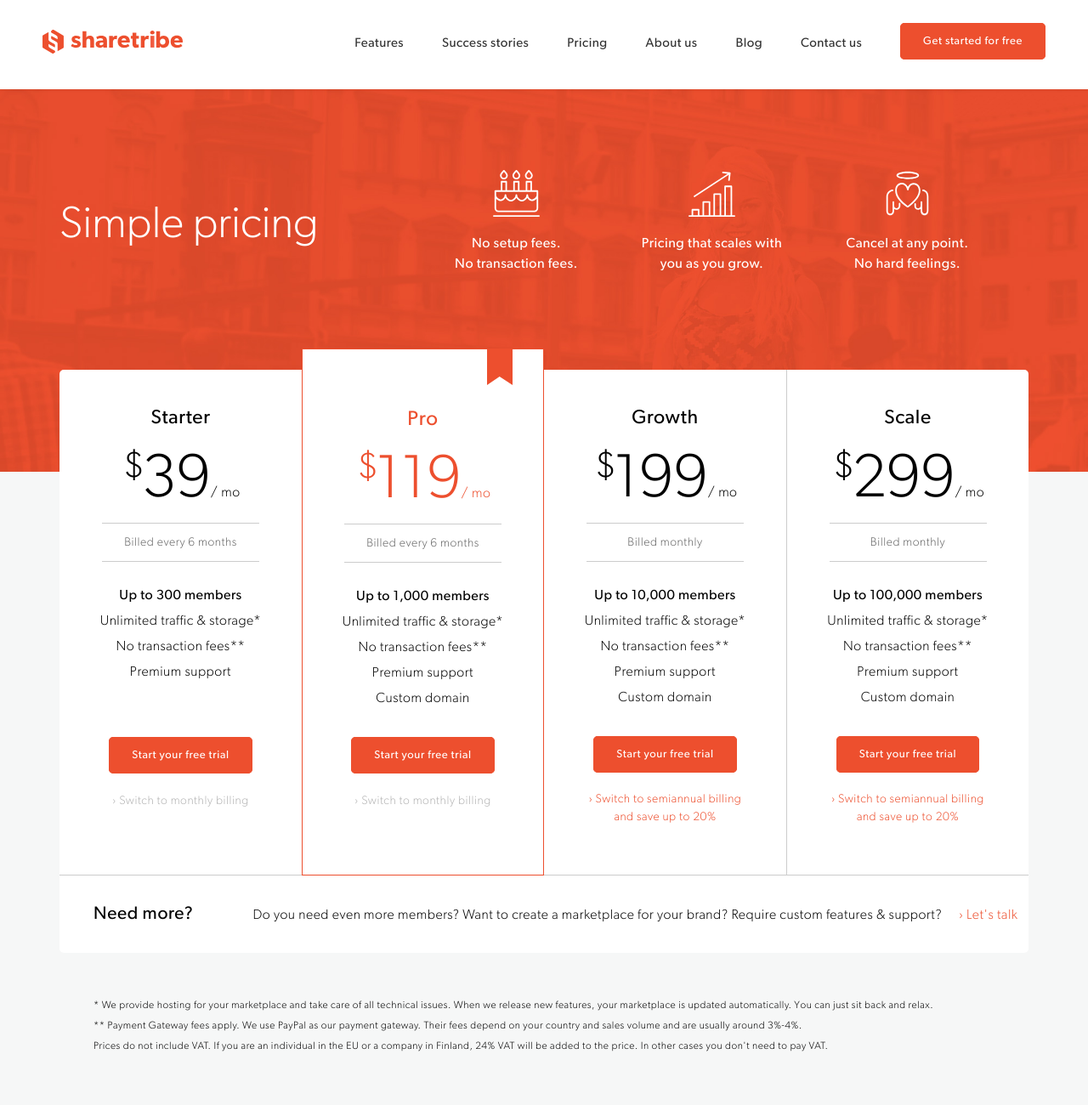
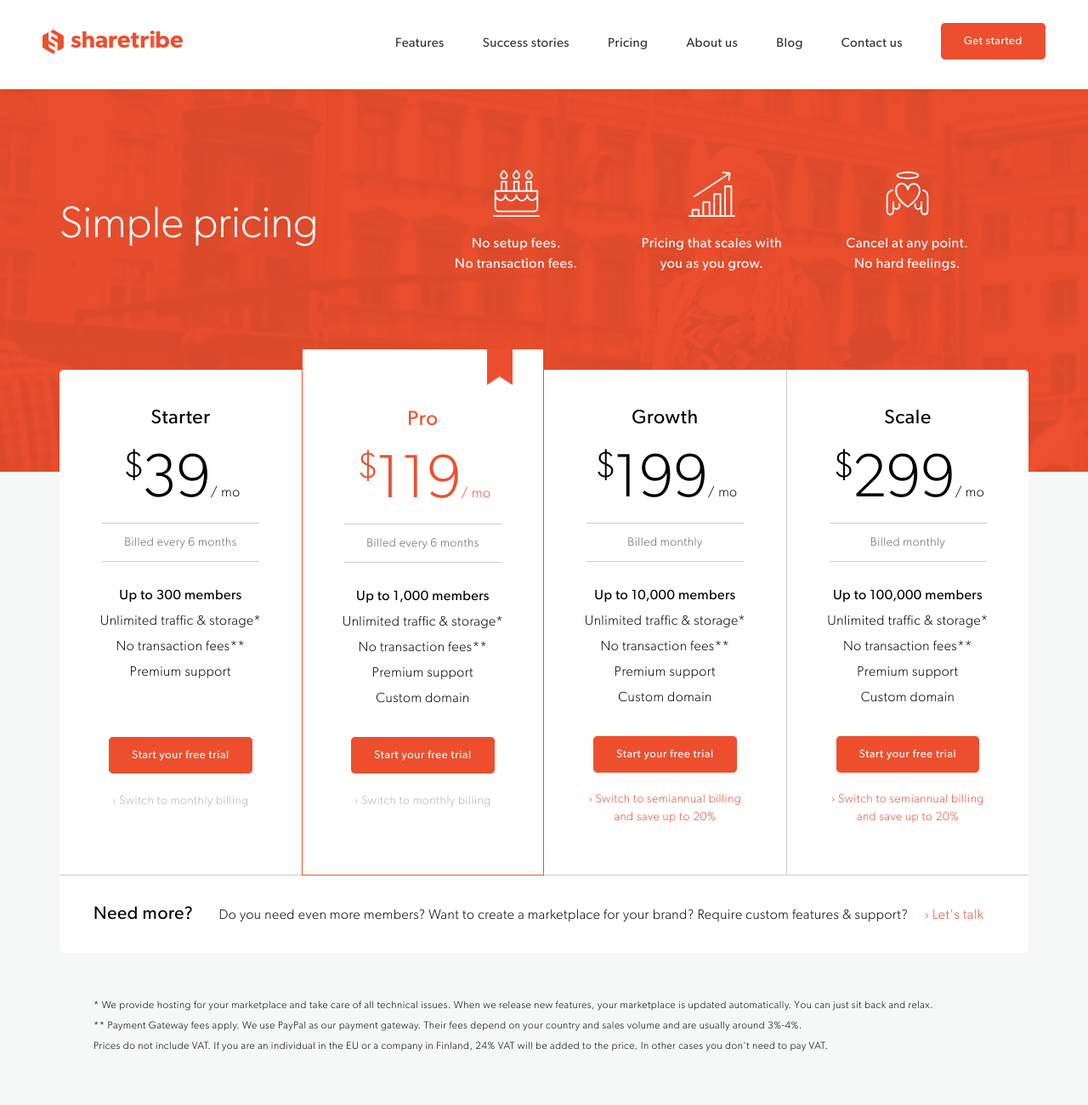
Before and after one commit to gnomet/marketing-site, a plain HTML site: page pricing.html in a window 1280 px wide. Shown: the top 1300 px of the page at 85% size. Drawn offline with Linux system fonts and the light colour scheme; a small style sheet from the web is missing.

Commit message:
maggies kid market cover photo and button text

```diff
--- a/pricing.html
+++ b/pricing.html
@@ -40,7 +40,7 @@
         <li><a href="about.html">About us</a></li>
         <li><a href="http://blog.sharetribe.com" target="_blank">Blog</a></li>
         <li><a href="contact.html">Contact us</a></li>
-        <a class="button get-started" href="#">Get started for free</a>
+        <a class="button get-started" href="#">Get started</a>
 
       </div>
 
--- a/sass/style.scss
+++ b/sass/style.scss
@@ -978,7 +978,7 @@
     font-size: 16px;
     -webkit-font-smoothing: subpixel-antialiased;
     margin-top: 4px;
-    padding-left: 70px;
+    padding-left: 30px;
     float: left;
   }
 
```
Also changed, not shown: about.html (+1 -1 lines), casaguau.html (+1 -1 lines), contact.html (+1 -1 lines), features.html (+1 -1 lines), privacypolicy.html (+1 -1 lines), stories.html (+1 -1 lines), termsofuse.html (+1 -1 lines), thequiver.html (+1 -1 lines), css/style.css, images/bg.maggieskidmarket.jpg.
